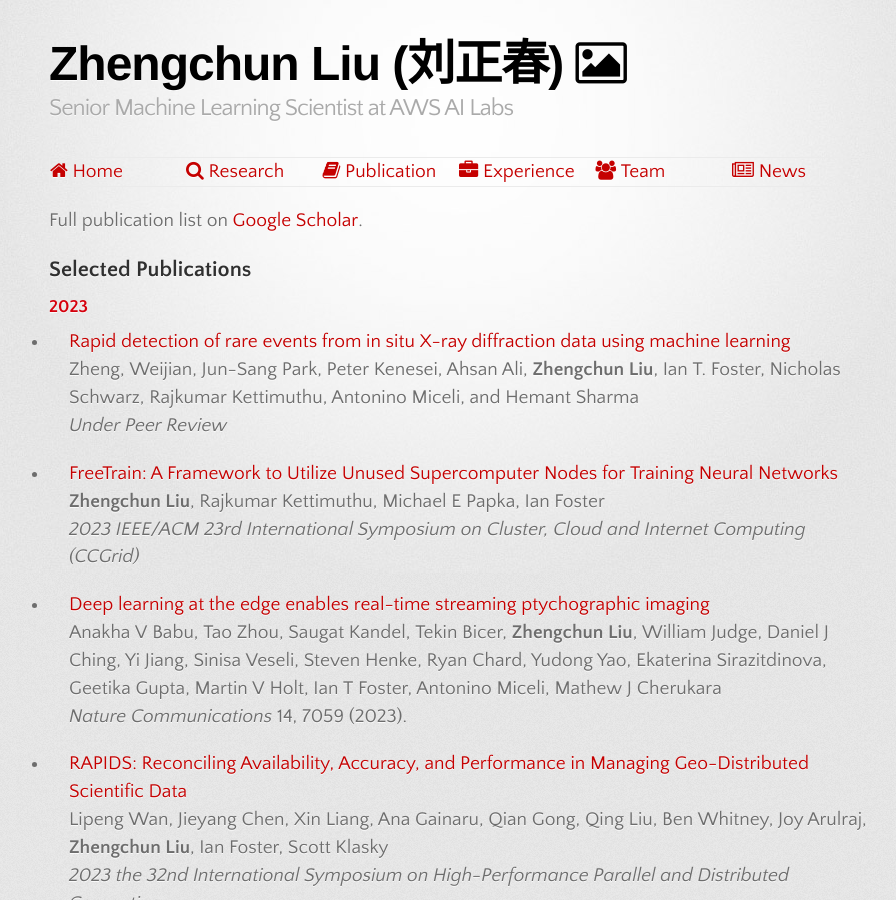
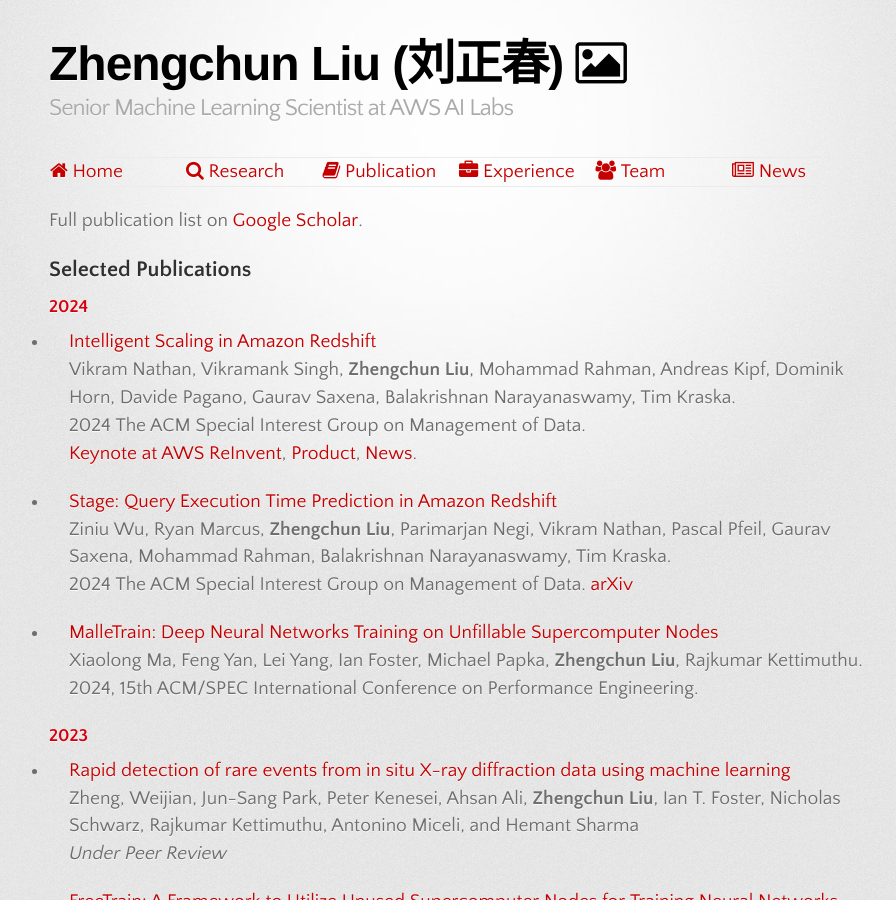
Before and after one commit to lzhengchun/lzhengchun.github.io, a Jekyll site: the page built from Publication.md, in a window 1280 px wide and 900 px high. Shown: the whole window, without its empty margins (181-1077 px from the left). Built offline with Jekyll 4.4.1, drawn with Linux system fonts in a browser that asks for light colours; some web fonts are replaced.

Commit message:
Update Publication.md

```diff
--- a/Publication.md
+++ b/Publication.md
@@ -6,6 +6,20 @@
 Full publication list on [Google Scholar](https://scholar.google.com/citations?user=QmES0pkAAAAJ&hl=en).
 
 ## Selected Publications
+### 2024
+- [Intelligent Scaling in Amazon Redshift]()<br>
+Vikram Nathan, Vikramank Singh, **Zhengchun Liu**, Mohammad Rahman, Andreas Kipf, Dominik Horn, Davide Pagano, Gaurav Saxena, Balakrishnan Narayanaswamy, Tim Kraska.<br>
+2024 The ACM Special Interest Group on Management of Data.<br>
+[Keynote at AWS ReInvent](https://youtu.be/pJG6nmR7XxI?t=2727), [Product](https://aws.amazon.com/about-aws/whats-new/2023/11/amazon-redshift-serverless-ai-driven-scaling-optimizations-preview/), [News](https://aws.amazon.com/blogs/aws/amazon-redshift-adds-new-ai-capabilities-to-boost-efficiency-and-productivity/).
+
+- [Stage: Query Execution Time Prediction in Amazon Redshift]()<br>
+Ziniu Wu, Ryan Marcus, **Zhengchun Liu**, Parimarjan Negi, Vikram Nathan, Pascal Pfeil, Gaurav Saxena, Mohammad Rahman, Balakrishnan Narayanaswamy, Tim Kraska.<br>
+2024 The ACM Special Interest Group on Management of Data. [arXiv](https://arxiv.org/abs/2403.02286)
+
+- [MalleTrain: Deep Neural Networks Training on Unfillable Supercomputer Nodes]()<br>
+Xiaolong Ma, Feng Yan, Lei Yang, Ian Foster, Michael Papka, **Zhengchun Liu**, Rajkumar Kettimuthu.<br>
+2024, 15th ACM/SPEC International Conference on Performance Engineering.<br>
+
 ### 2023
 - [Rapid detection of rare events from in situ X-ray diffraction data using machine learning](https://arxiv.org/abs/2312.03989)<br>
 Zheng, Weijian, Jun-Sang Park, Peter Kenesei, Ahsan Ali, **Zhengchun Liu**, Ian T. Foster, Nicholas Schwarz, Rajkumar Kettimuthu, Antonino Miceli, and Hemant Sharma<br>
```
